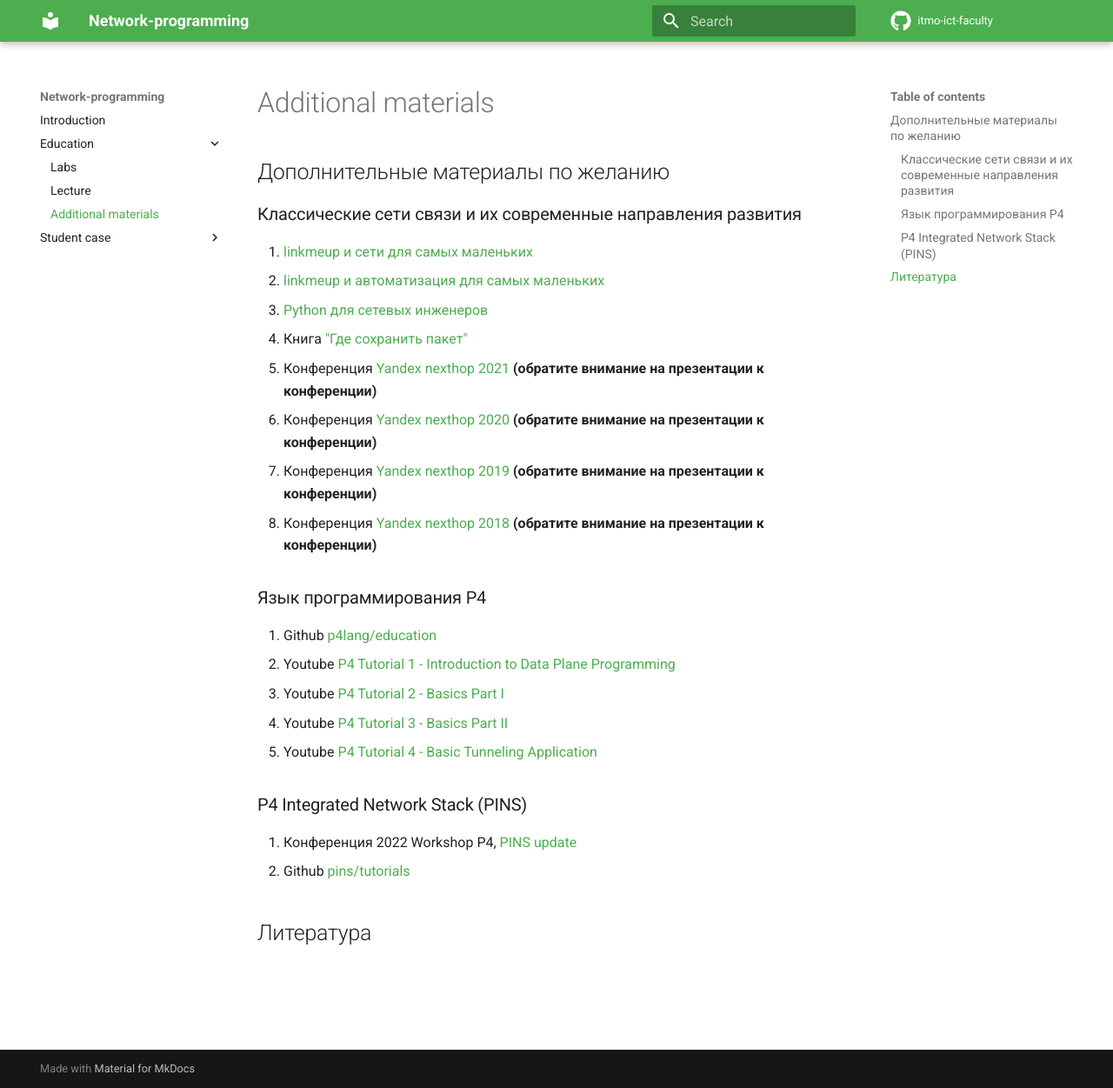
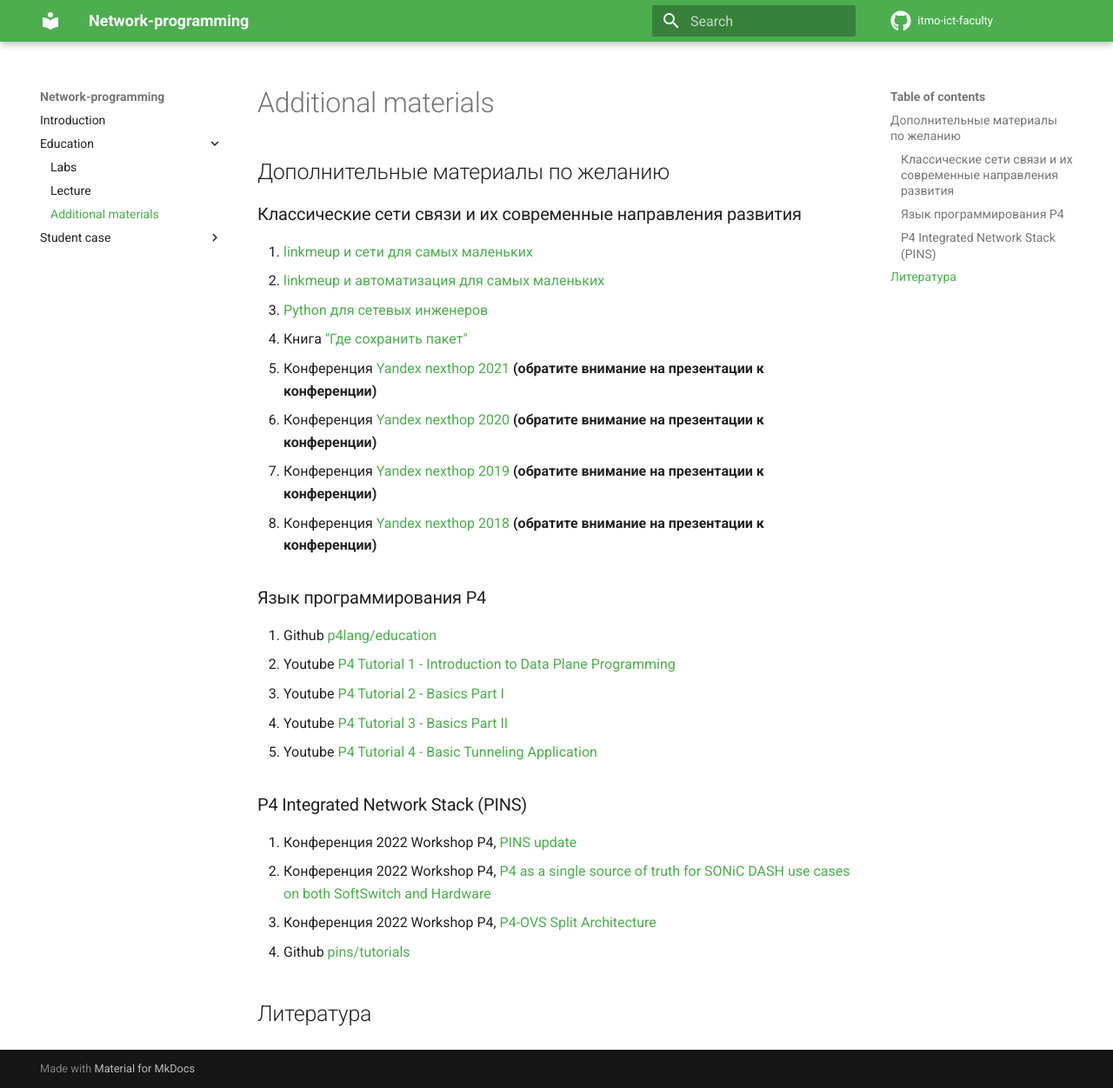
Before and after one commit to itmo-ict-faculty/network-programming, an MkDocs documentation site: the page built from docs/education/additional_materials.md, in a window 1280 px wide and 1251 px high. Shown: the whole window at 87% size. Built offline with MkDocs 1.6.1 and Material for MkDocs 9.7.7, drawn with Linux system fonts in a browser that asks for light colours; comment, search, counter and statistics services are not loaded.

Commit message:
Update additional_materials.md

```diff
--- a/docs/education/additional_materials.md
+++ b/docs/education/additional_materials.md
@@ -18,5 +18,7 @@
 
 ### P4 Integrated Network Stack (PINS)
 1. Конференция 2022 Workshop P4, [PINS update](https://opennetworking.org/wp-content/uploads/2022/05/PINS-Update-Final-Slide-Deck.pdf)
-2. Github [pins/tutorials](https://github.com/pins/tutorials)
+2. Конференция 2022 Workshop P4, [P4 as a single source of truth for SONiC DASH use cases on both SoftSwitch and Hardware](https://opennetworking.org/wp-content/uploads/2022/05/Reshma-Sudarshan-Chris-Sommers-Final-Slide-Deck.pdf)
+3. Конференция 2022 Workshop P4, [P4-OVS Split Architecture](https://opennetworking.org/wp-content/uploads/2022/05/P4-OVS-Split-Architecture-Final-Slide-Deck.pdf)
+4. Github [pins/tutorials](https://github.com/pins/tutorials)
 ## Литература
```
